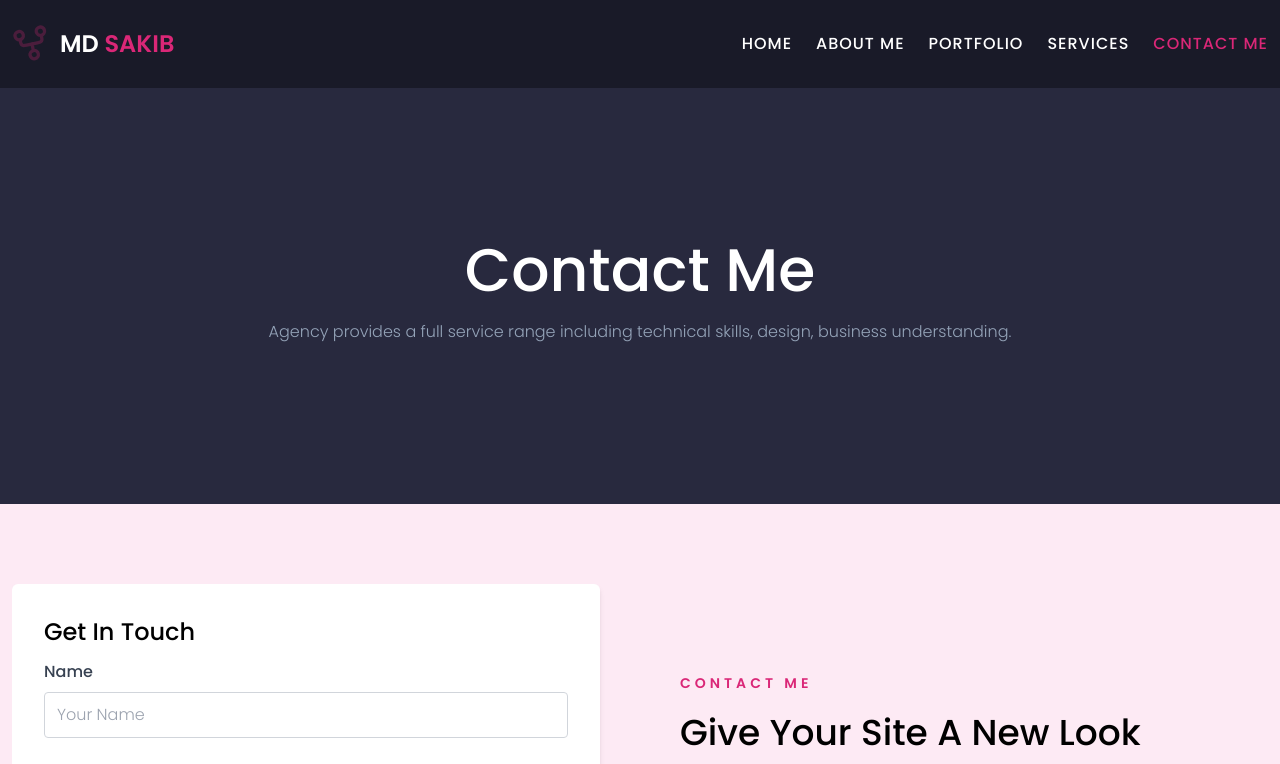
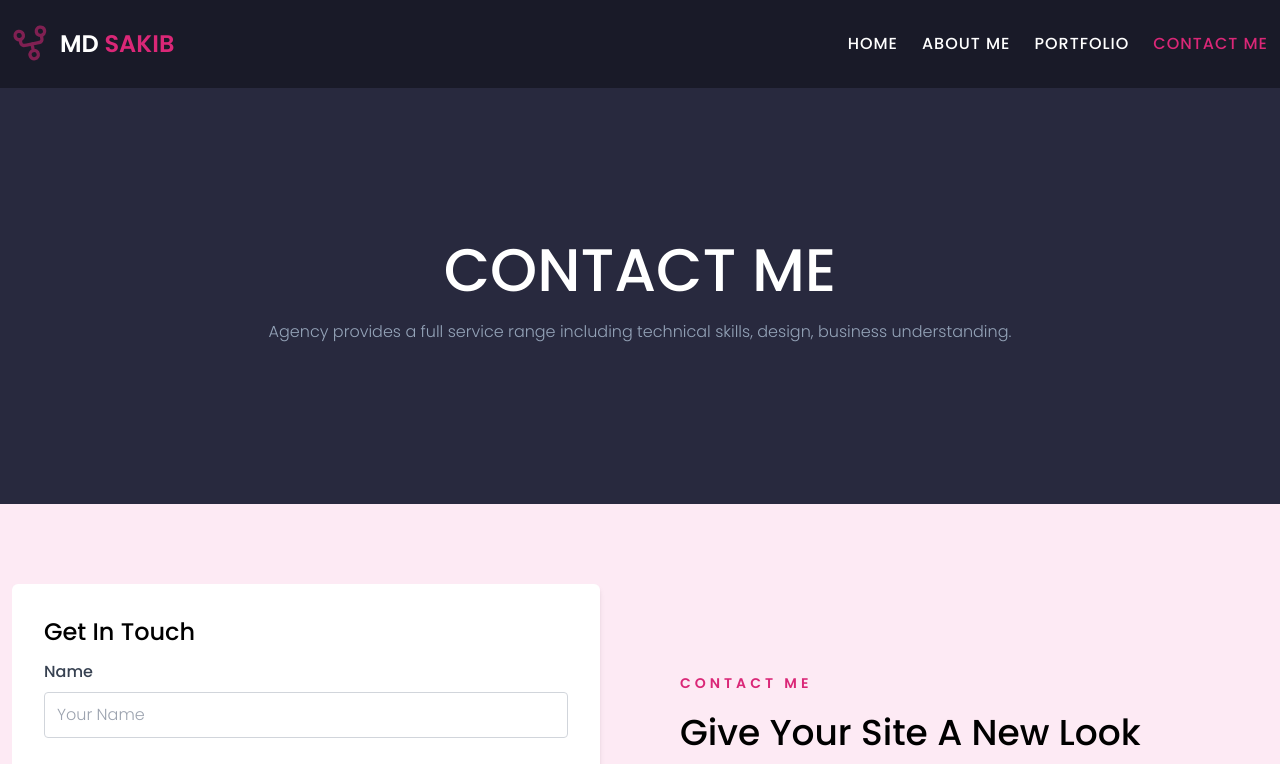
Before and after one commit to mdsakibhossen/portfolio, a Next.js app: page /contact-me in a window 1280 px wide. Shown: the top 764 px of the page. Built offline with nearby package versions, Linux system fonts and the light colour scheme.

Commit message:
Updated: Animation

```diff
--- a/src/app/layout.jsx
+++ b/src/app/layout.jsx
@@ -27,11 +27,11 @@ export default function RootLayout({ children }) {
         className={`${poppins.className} font-[300]`}
         suppressHydrationWarning
       >
-        {/* <PageTransition> */}
+        <PageTransition>
           <Header />
           <main>{children}</main>
-          {/* <Footer /> */}
-        {/* </PageTransition> */}
+          <Footer />
+        </PageTransition>
       </body>
     </html>
   );
--- a/src/app/page.jsx
+++ b/src/app/page.jsx
@@ -11,11 +11,11 @@ const HomePage = () => {
   return (
     <>
       <Hero />
-      {/* <Services /> */}
+      <Services />
       <Portfolio />
       <About />
-      {/* <Features /> */}
-      {/* <Contact /> */}
+      <Features />
+      <Contact />
       <Screenshots />
     </>
   );
--- a/src/components/about-page/about-sec/AboutSec.jsx
+++ b/src/components/about-page/about-sec/AboutSec.jsx
@@ -7,6 +7,19 @@ import { useRef } from "react";
 import { motion, useInView } from "framer-motion";
 import Link from "next/link";
 
+const imgVariants = {
+  hidden: { y: 150, opacity: 0 },
+  visible: {
+    opacity: 1,
+    y: 0,
+    transition: {
+      delay: 2,
+      type: "spring",
+      stiffness: 300,
+      damping: 20,
+    },
+  },
+};
 const parentVariants = {
   hidden: { y: 150, opacity: 0 },
   visible: {
@@ -47,7 +60,7 @@ const AboutSec = () => {
           ref={imgRef}
           initial="hidden"
           animate={isImgInView ? "visible" : "hidden"}
-          variants={parentVariants}
+          variants={imgVariants}
           className="img-box max-w-[1000px] mx-auto h-[500px] bg-secondary-100 rounded"
         >
           <Image
--- a/src/components/contact-form/ContactForm.jsx
+++ b/src/components/contact-form/ContactForm.jsx
@@ -73,7 +73,7 @@ const ContactForm = () => {
         }
       );
   };
-  const isFormInView = useInView(formRef, { amount: 0.3 });
+  const isFormInView = useInView(formRef, { amount: 0.25 });
   return (
     <motion.div
       ref={ref}
--- a/src/components/contact/Contact.jsx
+++ b/src/components/contact/Contact.jsx
@@ -37,6 +37,7 @@ const Contact = () => {
       opacity: 1,
       y: 0,
       transition: {
+        delay: 1.5,
         staggerChildren: 0.1,
         when: "beforeChildren",
         type: "spring",
@@ -59,7 +60,7 @@ const Contact = () => {
     },
   };
   const contentRef = useRef(null);
-  const isContentInView = useInView(contentRef, { amount: 0.3 });
+  const isContentInView = useInView(contentRef, { amount: 0.2 });
 
   return (
     <SecContainer className={"py-20 bg-secondary-50"}>
--- a/src/components/hero/Hero.jsx
+++ b/src/components/hero/Hero.jsx
@@ -8,6 +8,7 @@ const charParentVariants = {
     y: 0,
     opacity: 1,
     transition: {
+      delay: 1.25,
       staggerChildren: 0.03,
       when: "beforeChildren",
     },
@@ -32,13 +33,13 @@ const Hero = ({ heading, text }) => {
   const isInView = useInView(ref, { amount: 0.35 });
   return (
     <SecContainer className={"bg-primary-400 py-20 lg:py-40 text-center"}>
+      <div ref={ref} className="overflow-hidden">
         <motion.div
-        ref={ref}
           variants={charParentVariants}
           initial="hidden"
           animate={isInView ? "visible" : "hidden"}
         >
-        <h1 className="text-4xl md:text-5xl lg:text-6xl font-medium text-white mb-5 pt-20 overflow-hidden">
+          <h1 className="text-4xl md:text-5xl lg:text-6xl font-medium text-white mb-5 pt-20 overflow-hidden uppercase">
             {heading.split("").map((el, i) =>
               el != " " ? (
                 <motion.span
@@ -63,6 +64,7 @@ const Hero = ({ heading, text }) => {
             </motion.p>
           </div>
         </motion.div>
+      </div>
     </SecContainer>
   );
 };
--- a/src/components/page-transition/PageTransition.jsx
+++ b/src/components/page-transition/PageTransition.jsx
@@ -111,7 +111,7 @@ const PageTransition = ({ children }) => {
             >
               {/* Centered Page Name */}
               <motion.h1
-                className="text-white text-5xl lg:text-6xl font-semibold"
+                className="text-white text-5xl lg:text-6xl font-semibold uppercase"
                 initial={{ opacity: 0, scale: 0 }}
                 animate={{ opacity: 1, scale: 1 }}
                 exit={{ opacity: 0, scale: 0 }}
--- a/src/components/portfolio-page/portfolio/Portfolio.jsx
+++ b/src/components/portfolio-page/portfolio/Portfolio.jsx
@@ -5,12 +5,14 @@ import SecContainer from "@/components/sec-container/SecContainer";
 import { motion, AnimatePresence, useInView } from "framer-motion";
 import { categories, portfolios } from "@/lib/portfolios";
 import PortfolioCard from "@/components/portfolio-card/PortfolioCard";
+
 const parentVariants = {
   hidden: { y: 150, opacity: 0 },
   visible: {
     opacity: 1,
     y: 0,
     transition: {
+      delay: 1.25,
       staggerChildren: 0.1,
       when: "beforeChildren",
       type: "spring",
@@ -32,6 +34,14 @@ const childVariants = {
     },
   },
 };
+
+// Animation variants for the tab buttons
+const tabVariants = {
+  initial: { scale: 1 },
+  hover: { scale: 1.1 },
+  active: { scale: 1.1, transition: { duration: 0.2 } },
+};
+
 const Portfolio = () => {
   const [activeCategory, setActiveCategory] = useState("all");
   const [activePortfolios, setActivePortfolios] = useState(portfolios);
@@ -47,13 +57,6 @@ const Portfolio = () => {
 
     setActivePortfolios(filtered);
   }, [activeCategory]);
-
-  // Animation variants for the tab buttons
-  const tabVariants = {
-    initial: { scale: 1 },
-    hover: { scale: 1.1 },
-    active: { scale: 1.1, transition: { duration: 0.2 } },
-  };
 
   const catRef = useRef(null);
   const isCatInView = useInView(catRef, { amount: 0.2 });
@@ -114,7 +117,7 @@ const Portfolio = () => {
           <select
             value={activeCategory}
             onChange={(e) => setActiveCategory(e.target.value)}
-            className="block w-full border border-gray-300 rounded-md py-2 px-4 focus:outline-none focus:ring-2 focus:ring-primary-400"
+            className="block w-full border border-gray-300 rounded-md py-2 px-4 focus:outline-none focus:ring-2 focus:ring-secondary-400"
           >
             <option value="all">All</option>
             {categories.map((category) => (
--- a/src/lib/links.js
+++ b/src/lib/links.js
@@ -14,11 +14,11 @@ export const links = [
         href: "/portfolio",
         text: "Portfolio"
     },
-    {
-        id: 4,
-        href: "/services",
-        text: "Services"
-    },
+    // {
+    //     id: 4,
+    //     href: "/services",
+    //     text: "Services"
+    // },
     {
         id: 5,
         href: "/contact-me",
```
Lines whose indentation alone changed are shown as unchanged.
